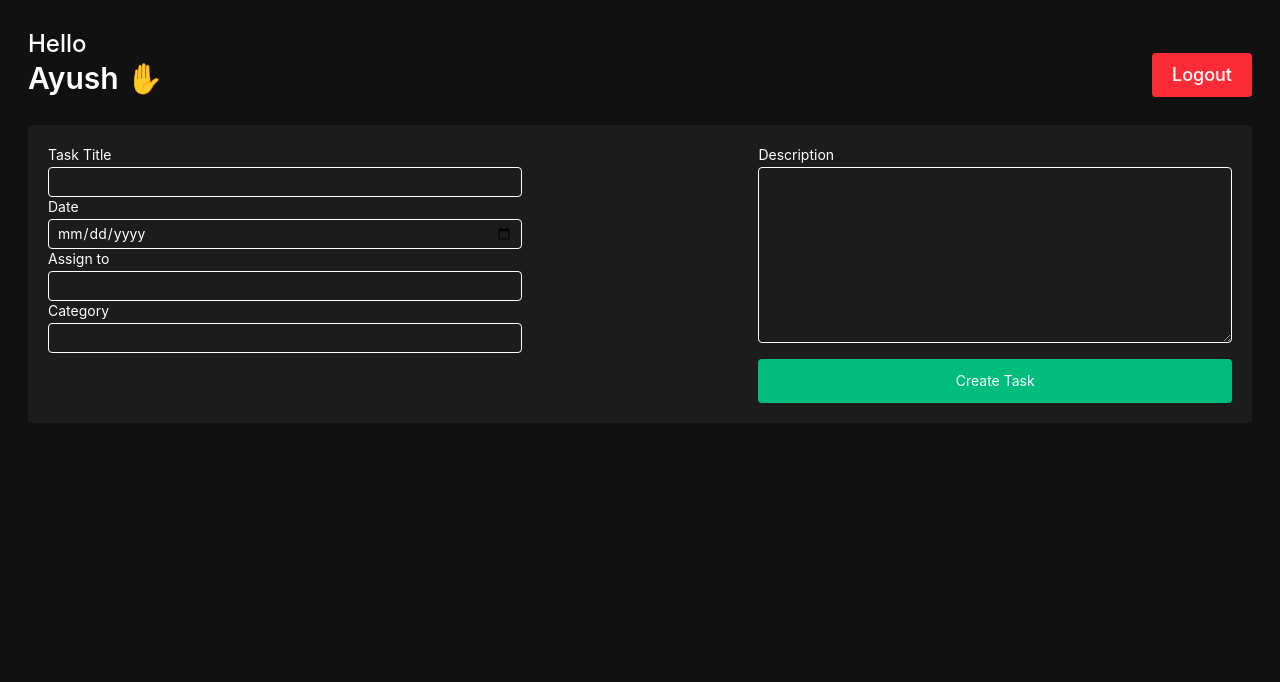
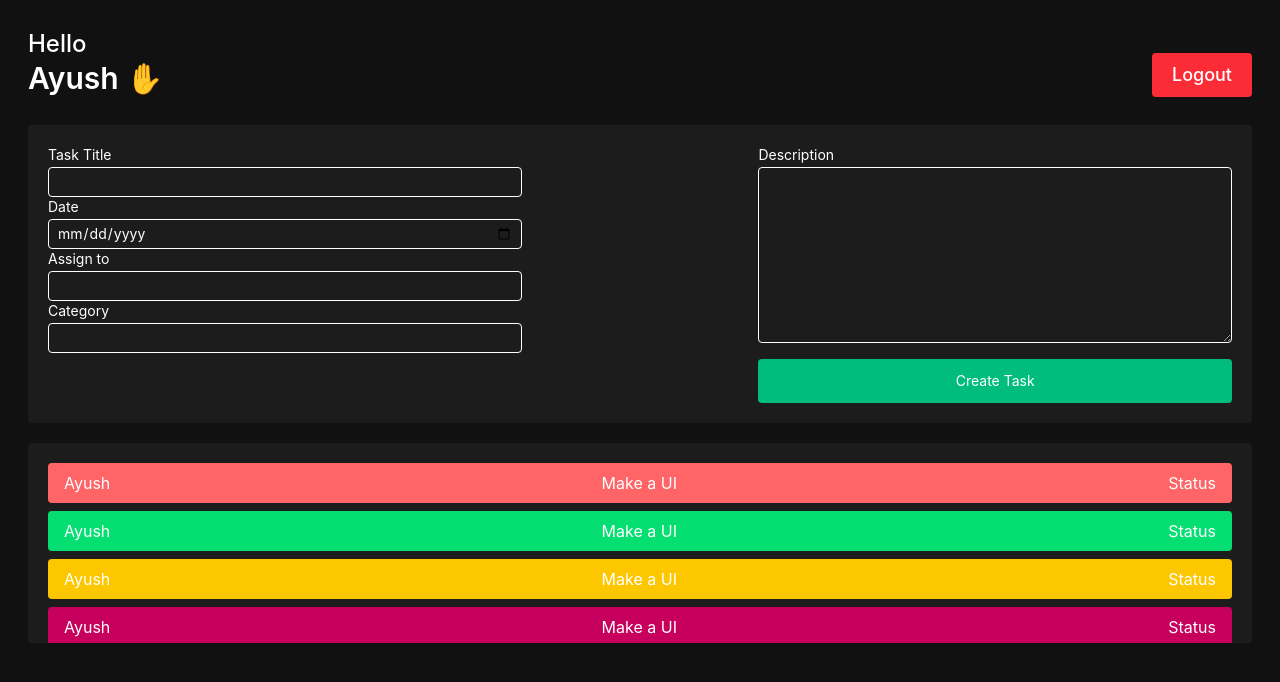
Before and after one commit to Ayush1Rajput/Employee_Management_System, a React (Vite) app: page / in a window 1280 px wide. Shown: the top 682 px of the page. Built offline with nearby package versions, Linux system fonts and the light colour scheme.

Commit message:
feat: add All task component

```diff
--- a/src/components/Dashboard/AdminDashboard.jsx
+++ b/src/components/Dashboard/AdminDashboard.jsx
@@ -1,12 +1,14 @@
 import React from "react";
 import Header from '../other/Header'
 import CreateTask from "../other/CreateTask";
+import AllTask from "../other/AllTask";
 
 const AdminDashboard = () => {
   return (
     <div className='h-screen w-full p-7'>
       <Header />
       <CreateTask/>
+      <AllTask/>
 
     </div>
   )
--- /dev/null
+++ b/src/components/other/AllTask.jsx
@@ -0,0 +1,41 @@
+import React from 'react'
+
+const AllTask = () => {
+  return (
+    <div className='bg-[#1c1c1c] p-5 mt-5 rounded h-50 overflow-auto'>
+      <div className='bg-red-400 mb-2 py-2 px-4 flex justify-between rounded'>
+        <h2>Ayush</h2>
+        <h3>Make a UI</h3>
+        <h5>Status</h5>
+      </div>
+      <div className='bg-green-400 mb-2 py-2 px-4 flex justify-between rounded'>
+        <h2>Ayush</h2>
+        <h3>Make a UI</h3>
+        <h5>Status</h5>
+      </div>
+      <div className='bg-yellow-400 mb-2 py-2 px-4 flex justify-between rounded'>
+        <h2>Ayush</h2>
+        <h3>Make a UI</h3>
+        <h5>Status</h5>
+      </div>
+      <div className='bg-pink-700 mb-2 py-2 px-4 flex justify-between rounded'>
+        <h2>Ayush</h2>
+        <h3>Make a UI</h3>
+        <h5>Status</h5>
+      </div>
+      <div className='bg-blue-400 mb-2 py-2 px-4 flex justify-between rounded'>
+        <h2>Ayush</h2>
+        <h3>Make a UI</h3>
+        <h5>Status</h5>
+      </div>
+      <div className='bg-orange-500 mb-2 py-2 px-4 flex justify-between rounded'>
+        <h2>Ayush</h2>
+        <h3>Make a UI</h3>
+        <h5>Status</h5>
+      </div>
+
+    </div>
+  )
+}
+
+export default AllTask ;
```
